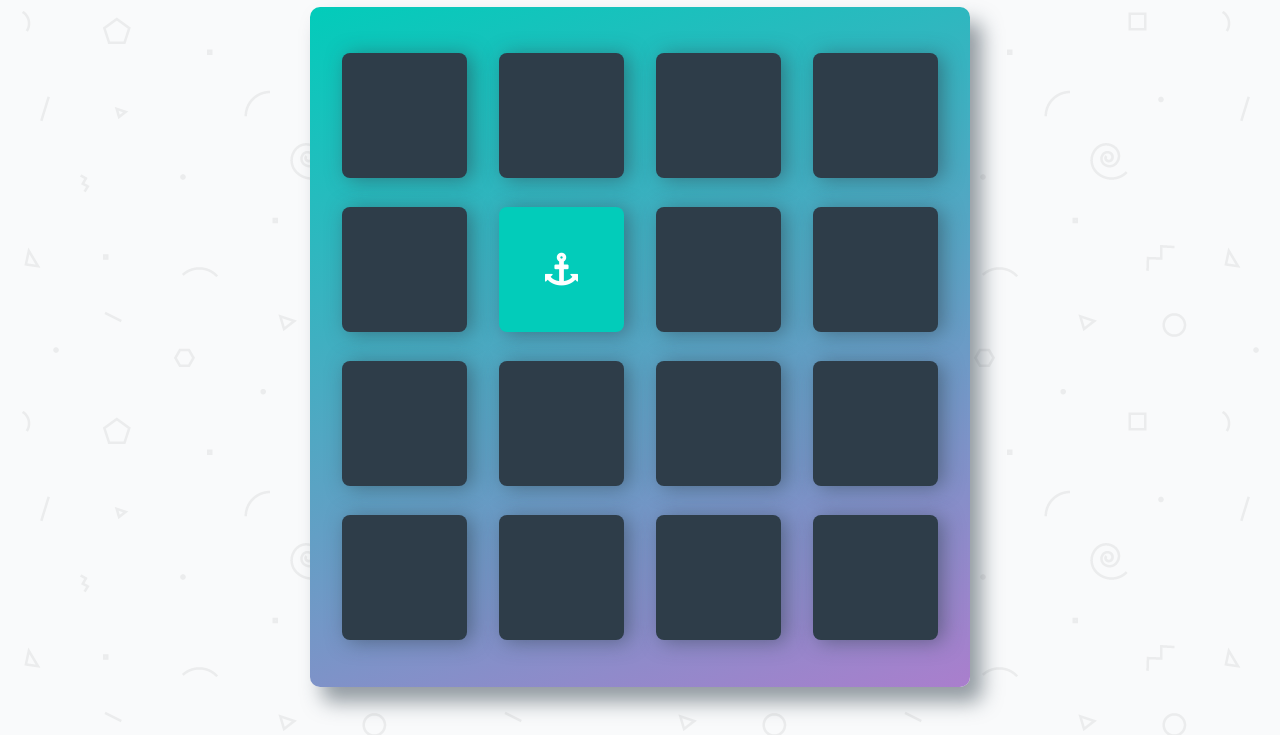
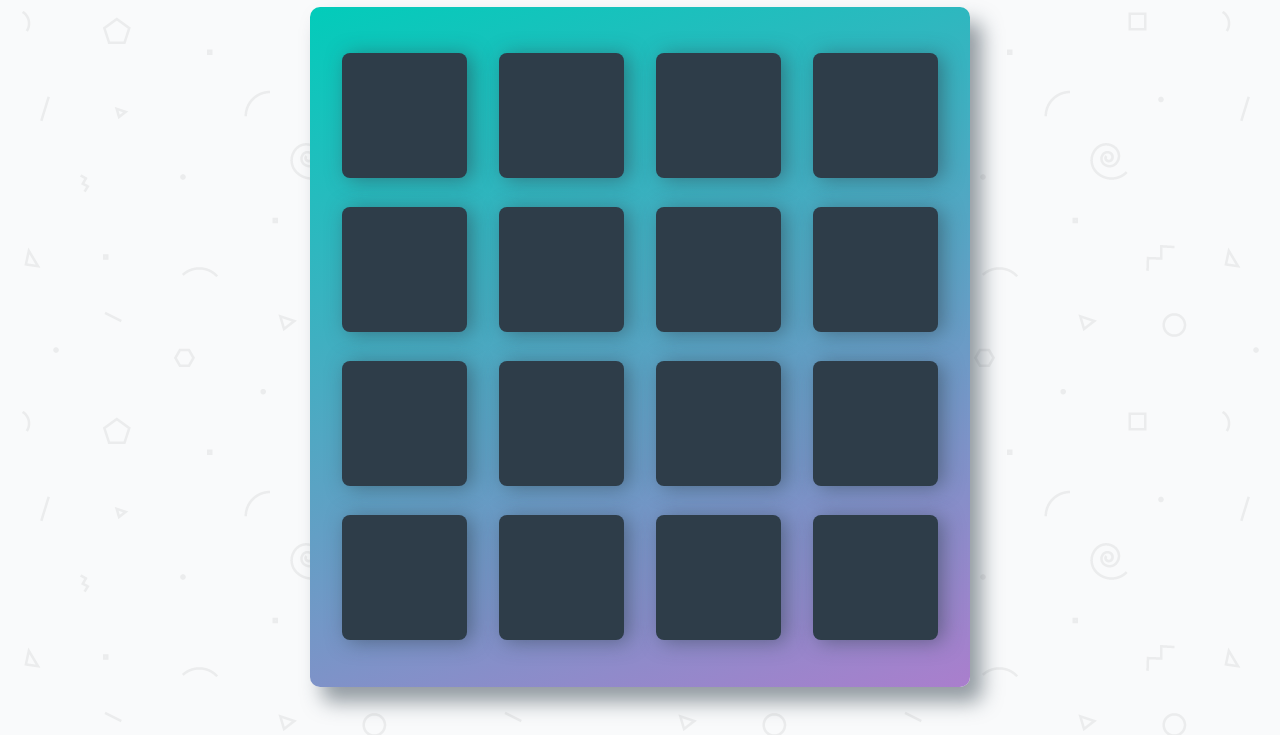
Before and after one commit to MagicMart/memory-game-cards, a plain HTML site: page index.html in a window 1280 px wide. Shown: the part 108-843 px from the top of the page. Drawn offline with Linux system fonts and the light colour scheme; a web font is replaced by a local one.

Commit message:
Remove match class from card that I missed removing in last commit

```diff
--- a/index.html
+++ b/index.html
@@ -45,7 +45,7 @@
             <li class="card">
                 <i class="fa fa-cube"></i>
             </li>
-            <li class="card match">
+            <li class="card">
                 <i class="fa fa-anchor"></i>
             </li>
             <li class="card">
```
